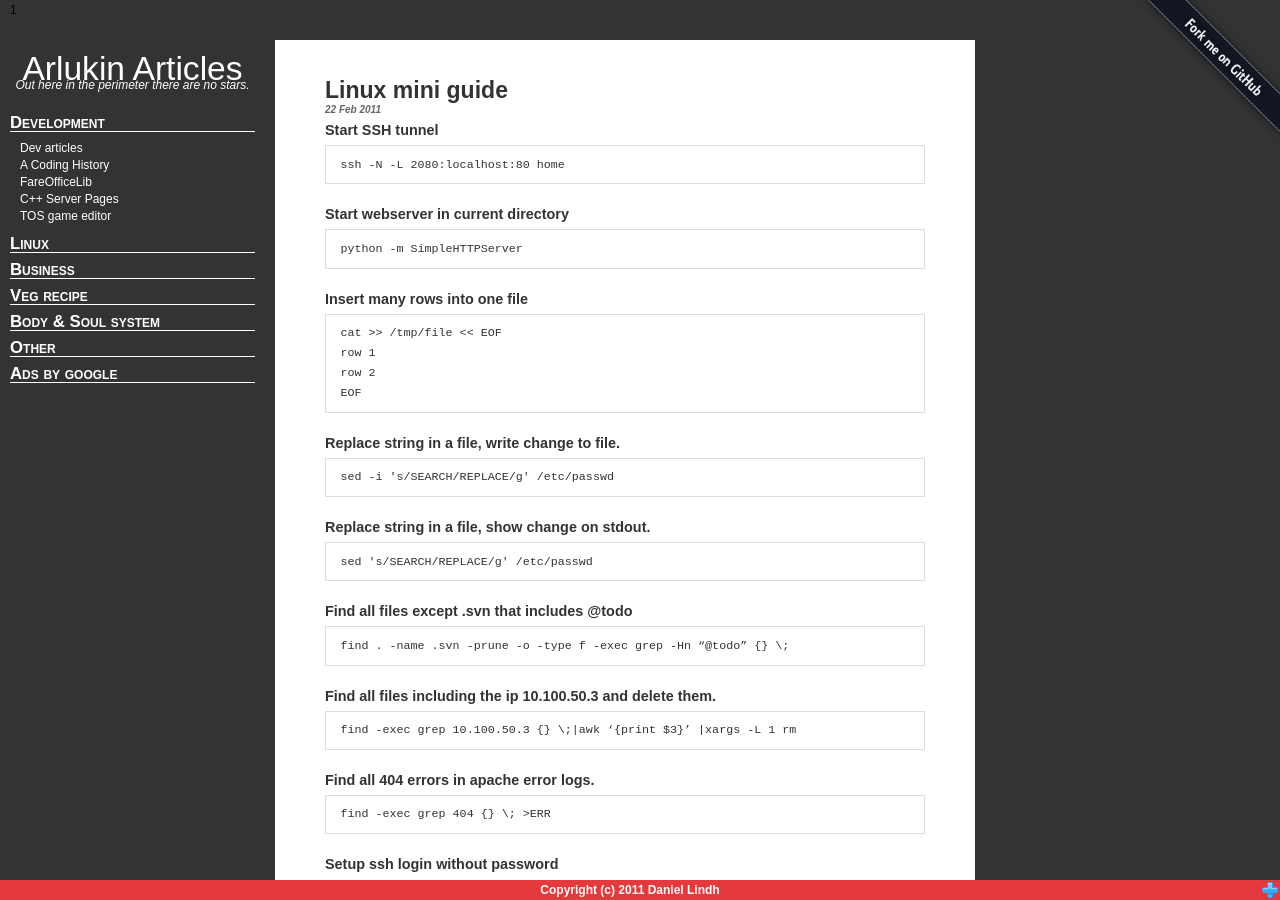
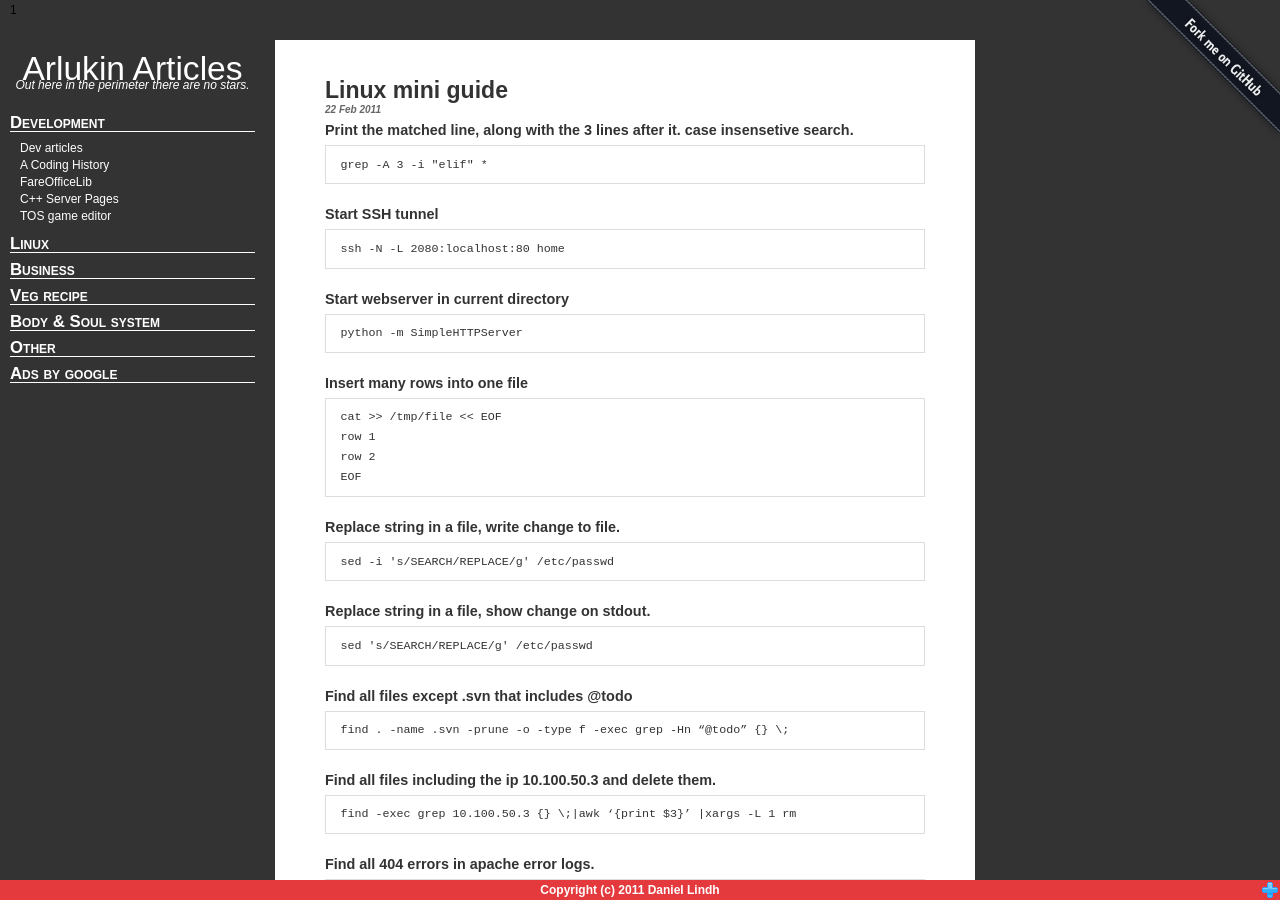
Before and after one commit to arlukin/arlukin.github.io, a Jekyll site: the page built from posts/linux/_posts/2011-02-22-linux-mini-guide.md, in a window 1280 px wide and 900 px high. Built offline with Jekyll 4.4.1, drawn with Linux system fonts in a browser that asks for light colours; Markdown is read by kramdown in place of the engine named in the settings; comment, search, counter and statistics services are not loaded.

Commit message:
Update master

```diff
--- a/posts/linux/_posts/2011-02-22-linux-mini-guide.md
+++ b/posts/linux/_posts/2011-02-22-linux-mini-guide.md
@@ -2,6 +2,10 @@
 layout: post
 title: Linux mini guide
 ---
+
+### Print the matched line, along with the 3 lines after it. case insensetive search.
+
+    grep -A 3 -i "elif" *
 
 ### Start SSH tunnel
 
```
